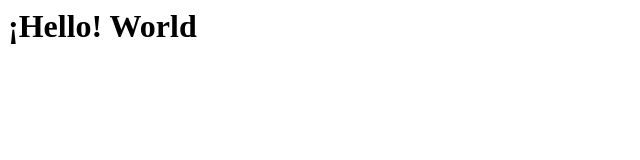
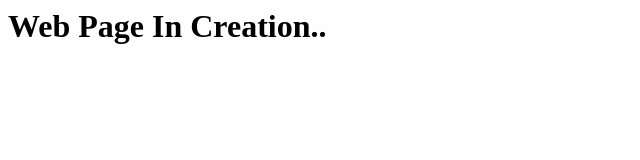
Before and after one commit to PistonCube/Zurubot-Website, a plain HTML site: page index.html in a window 1280 px wide. Shown: the whole page, without its empty margins (0-640 px from the left). Drawn offline with Linux system fonts and the light colour scheme.

Commit message:
Update index.html

```diff
--- a/index.html
+++ b/index.html
@@ -1 +1 @@
-<h1> ¡Hello! World <h1/>
+<h1> Web Page In Creation.. <h1/>
```
